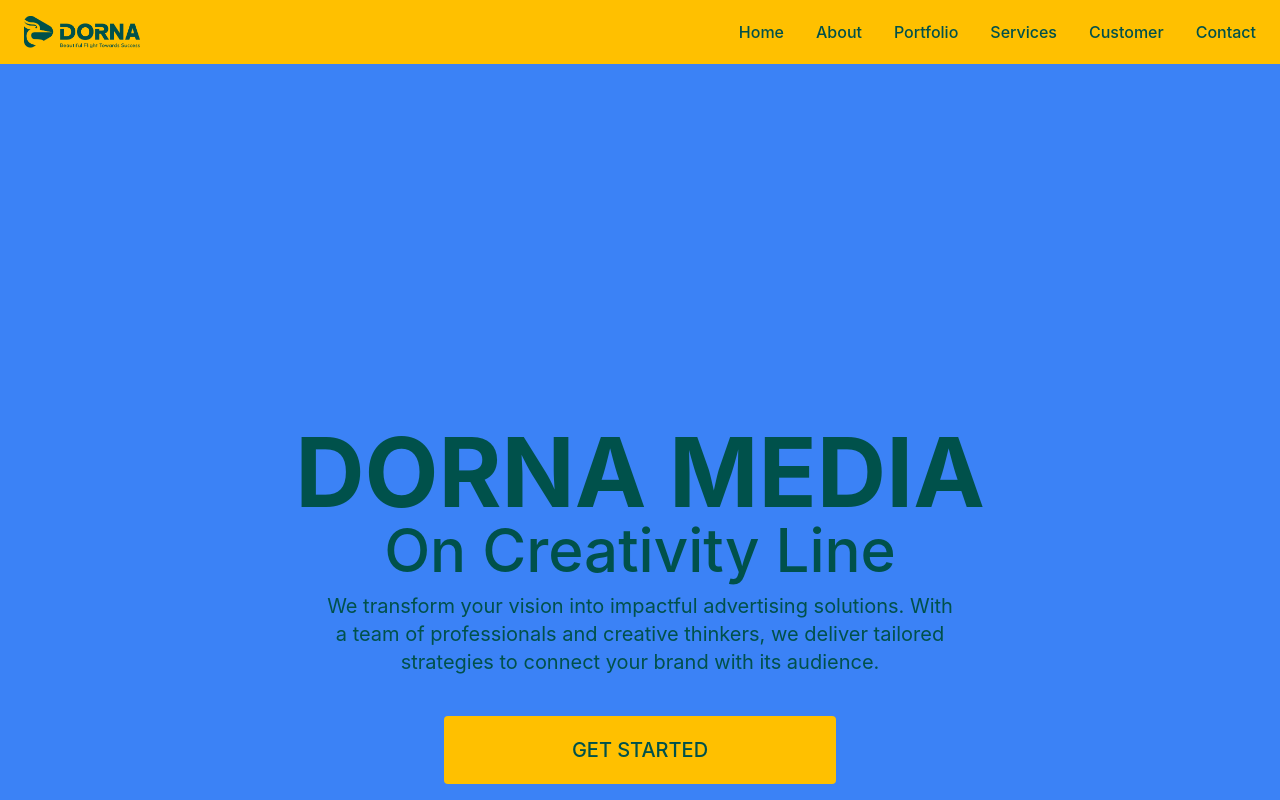
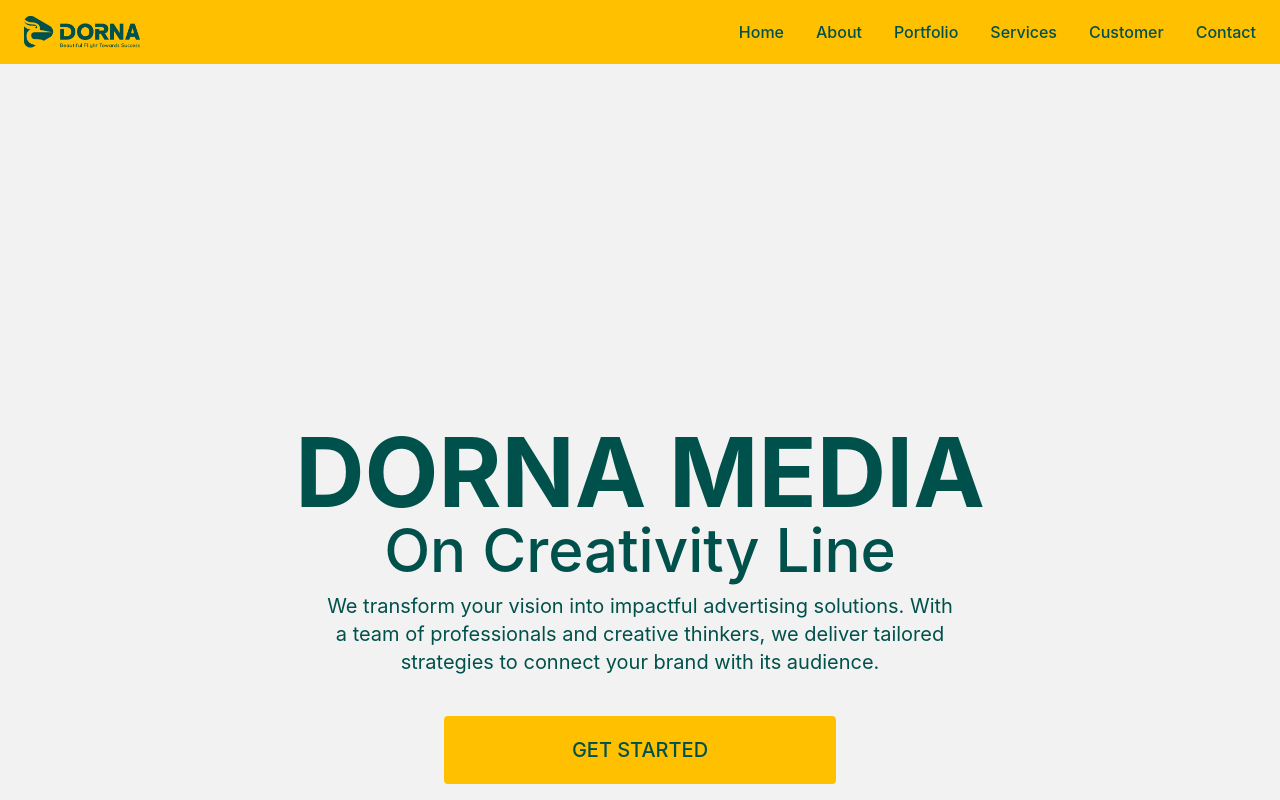
Before and after one commit to kazim110/dorna-front-app, a React (Vite) app: page / in a window 1280 px wide. Shown: the top 800 px of the page. Built offline with nearby package versions, Linux system fonts and the light colour scheme; no server answers.

Commit message:
change background color

```diff
--- a/src/components/WelcomeSection.jsx
+++ b/src/components/WelcomeSection.jsx
@@ -8,7 +8,10 @@ const WelcomeSection = () => {
         <section id="welcome" className="bg-blue-500 text-white text-center">
         <div
           className="bg-cover bg-center h-[1080px] flex items-center justify-center flex-col"
-          // style={{ backgroundImage: `url(${backgroundImage})` }}
+          style={{
+            backgroundColor: "#f2f2f2"
+            // backgroundImage: `url(${backgroundImage})`
+          }}
         >
           <h1 className="w-[80%] lg:text-8xl text-6xl uppercase text-customGreen font-bold">Dorna Media</h1>
           <h2 className="text-xl lg:text-6xl font-medium text-customGreen relative">On Creativity Line</h2>
```
